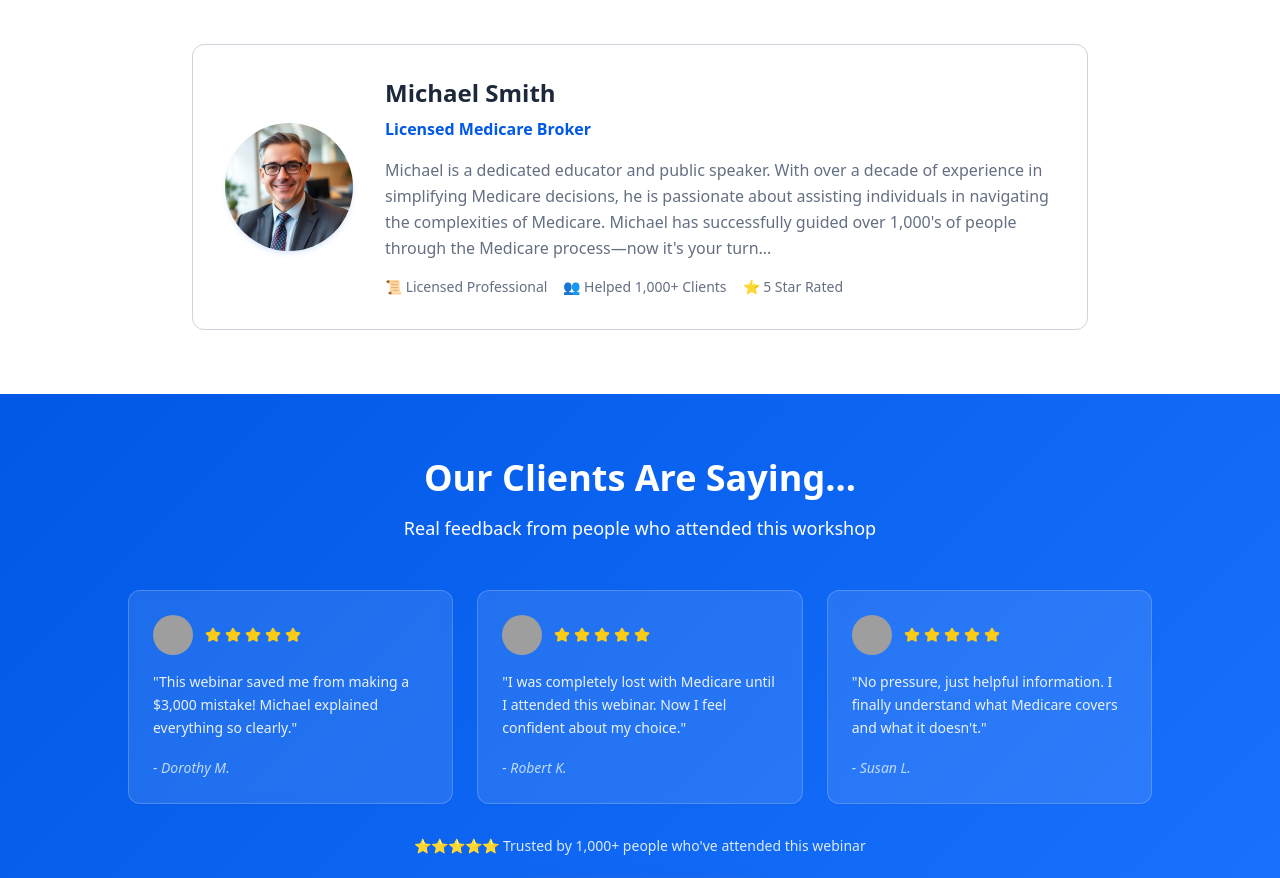
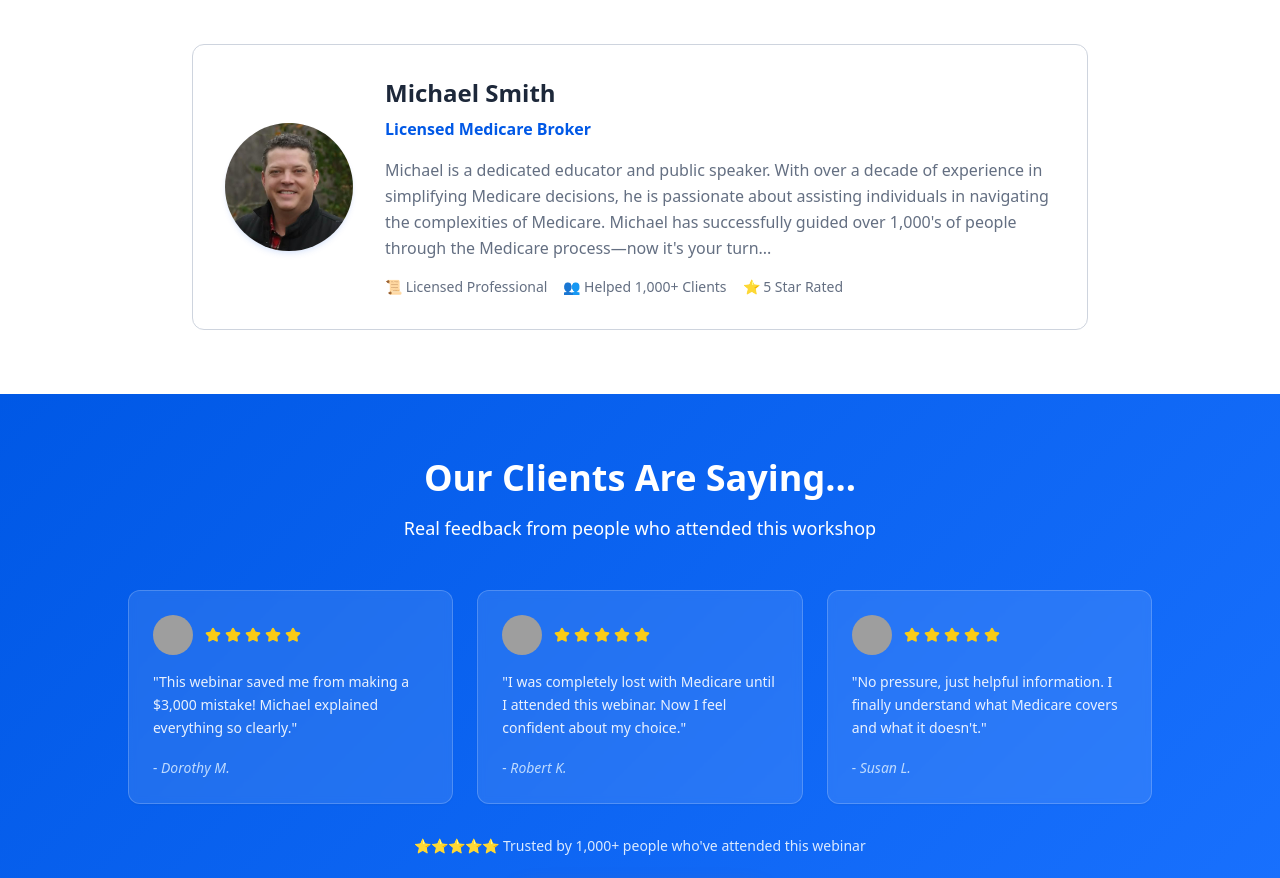
Before and after one commit to mhsmith12-lgtm/optimize-your-pages, a React (Vite) app: page / in a window 1280 px wide. Shown: the part 4160-5038 px from the top of the page. Built offline with nearby package versions, Linux system fonts and the light colour scheme; grey boxes are pictures that could not be loaded; the HTML template or start-up script is replaced by a standard one.

Commit message:
Update Medicare broker image

```diff
--- a/src/pages/Index.tsx
+++ b/src/pages/Index.tsx
@@ -9,7 +9,7 @@ import { BeforeAfterSection } from "@/components/BeforeAfterSection";
 import { TrustSection } from "@/components/TrustSection";
 import { TestimonialsSection } from "@/components/TestimonialsSection";
 import { Clock, Users, CheckCircle, FileText, MessageCircle, Video, Gift, ArrowDown, Shield, Star, AlertTriangle } from "lucide-react";
-import medicareExpert from "@/assets/medicare-expert.jpg";
+import brokerHeadshot from "@/assets/broker-headshot.jpg";
 const Index = () => {
   const [showRegistration, setShowRegistration] = useState(false);
   const scrollToForm = () => {
@@ -302,7 +302,7 @@ const Index = () => {
               <CardContent className="p-8">
                 <div className="flex flex-col md:flex-row items-center gap-8">
                   <div className="flex-shrink-0">
-                    <img src={medicareExpert} alt="Michael Smith - Medicare Expert" className="w-32 h-32 rounded-full object-cover shadow-card" />
+                    <img src={brokerHeadshot} alt="Michael Smith - Medicare Expert" className="w-32 h-32 rounded-full object-cover shadow-card" />
                   </div>
                   <div className="text-center md:text-left">
                     <h3 className="text-2xl font-bold mb-2">Michael Smith</h3>
```
Also changed, not shown: src/assets/broker-headshot.jpg (added).
